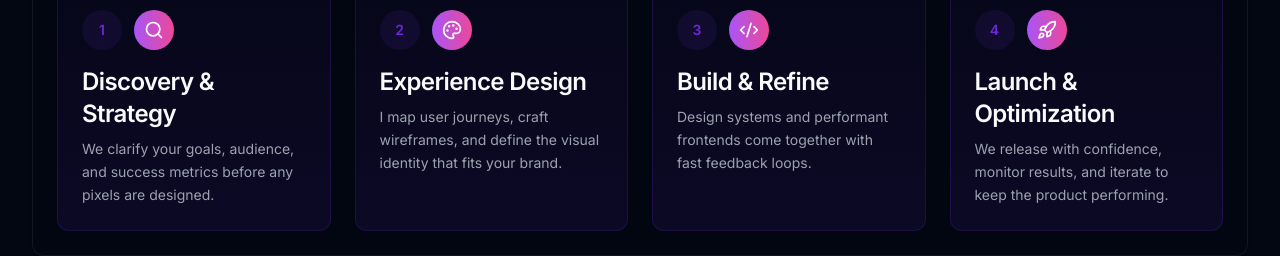
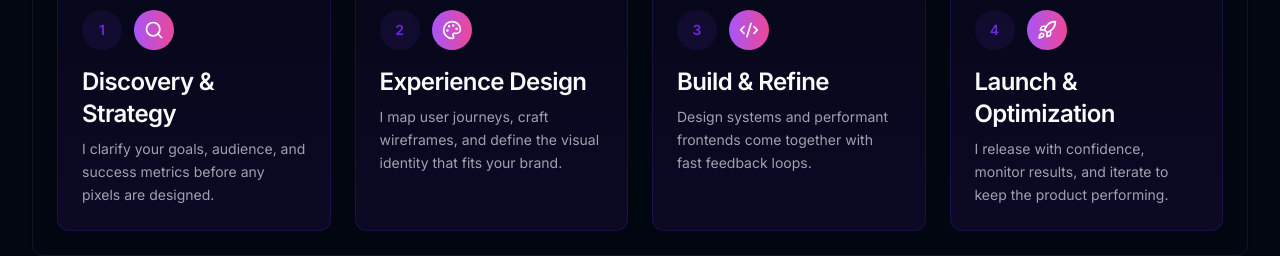
Before and after one commit to JaskinsAndy/portfolio-website, a Next.js app: page / in a window 1280 px wide. Shown: the part 1680-1936 px from the top of the page. Built offline with nearby package versions, Linux system fonts and the light colour scheme.

Commit message:
Adjust process copy to first-person language

```diff
--- a/src/components/sections/Services.tsx
+++ b/src/components/sections/Services.tsx
@@ -70,7 +70,7 @@ export default function Services() {
     {
       icon: Search,
       title: 'Discovery & Analysis',
-      description: 'We analyze your business processes and identify optimization opportunities.'
+      description: 'I analyze your business processes and identify optimization opportunities.'
     },
     {
       icon: Cpu,
--- a/src/components/sections/Skills.tsx
+++ b/src/components/sections/Skills.tsx
@@ -54,7 +54,7 @@ export default function Skills() {
   const processSteps = [
     {
       title: 'Discovery & Strategy',
-      description: 'We clarify your goals, audience, and success metrics before any pixels are designed.',
+      description: 'I clarify your goals, audience, and success metrics before any pixels are designed.',
       icon: Search
     },
     {
@@ -69,7 +69,7 @@ export default function Skills() {
     },
     {
       title: 'Launch & Optimization',
-      description: 'We release with confidence, monitor results, and iterate to keep the product performing.',
+      description: 'I release with confidence, monitor results, and iterate to keep the product performing.',
       icon: Rocket
     }
   ]
```
